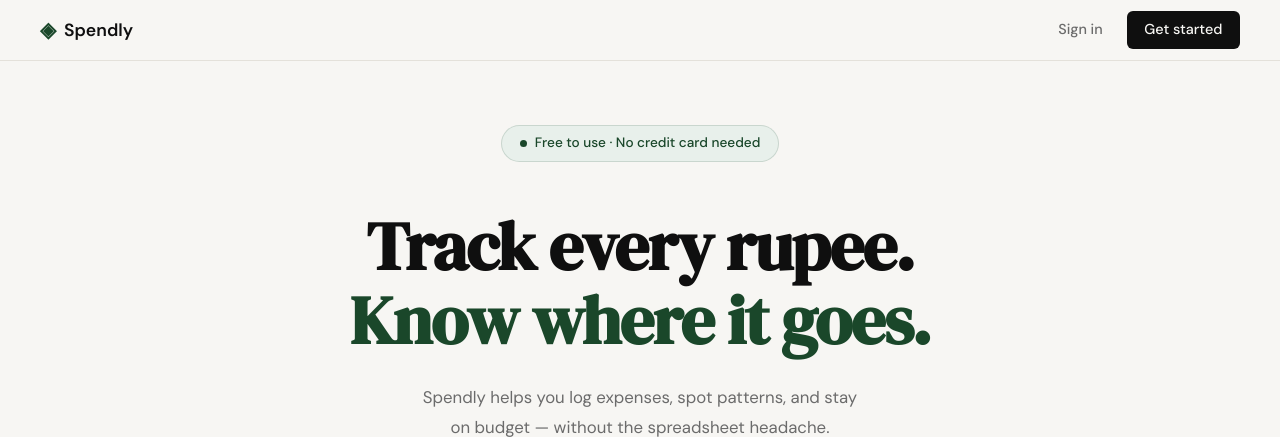
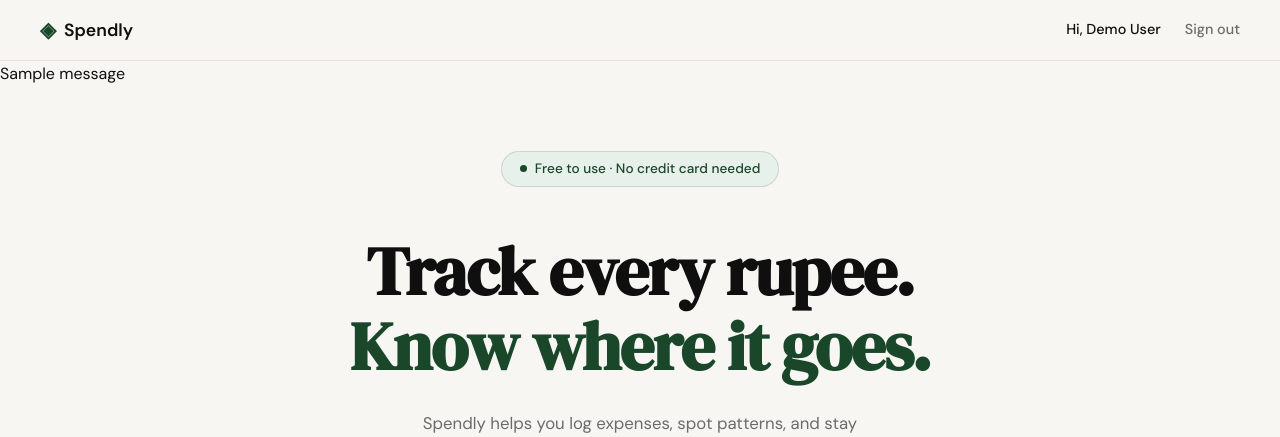
Before and after one commit to Ashi63/Spendly, a Flask app: page / in a window 1280 px wide. Shown: the top 437 px of the page. Run offline with Flask 3, Linux system fonts and the light colour scheme; a user stored in the database is signed in; one stand-in notice (Sample message) is shown.

Commit message:
login and logout functionality

```diff
--- a/app.py
+++ b/app.py
@@ -53,6 +53,9 @@ def register():
 
 @app.route("/login", methods=["GET", "POST"])
 def login():
+    if session.get("user_id"):
+        return redirect(url_for("expenses"))
+
     if request.method == "GET":
         return render_template("login.html")
 
@@ -96,7 +99,9 @@ def expenses():
 
 @app.route("/logout")
 def logout():
-    return "Logout — coming in Step 3"
+    session.clear()
+    flash("You have been signed out.", "success")
+    return redirect(url_for("landing"))
 
 
 @app.route("/profile")
--- a/templates/base.html
+++ b/templates/base.html
@@ -19,13 +19,27 @@
                 <span class="brand-name">Spendly</span>
             </a>
             <div class="nav-links">
-                <a href="{{ url_for('login') }}">Sign in</a>
-                <a href="{{ url_for('register') }}" class="nav-cta">Get started</a>
+                {% if session.user_id %}
+                    <span class="nav-greeting">Hi, {{ session.user_name }}</span>
+                    <a href="{{ url_for('logout') }}" class="nav-signout">Sign out</a>
+                {% else %}
+                    <a href="{{ url_for('login') }}">Sign in</a>
+                    <a href="{{ url_for('register') }}" class="nav-cta">Get started</a>
+                {% endif %}
             </div>
         </div>
     </nav>
 
     <main class="main-content">
+        {% with messages = get_flashed_messages(with_categories=true) %}
+          {% if messages %}
+            <div class="flash-messages">
+              {% for category, message in messages %}
+                <div class="flash flash-{{ category }}">{{ message }}</div>
+              {% endfor %}
+            </div>
+          {% endif %}
+        {% endwith %}
         {% block content %}{% endblock %}
     </main>
 
```
Also changed, not shown: .claude/specs/03-login-logout.md (added).
